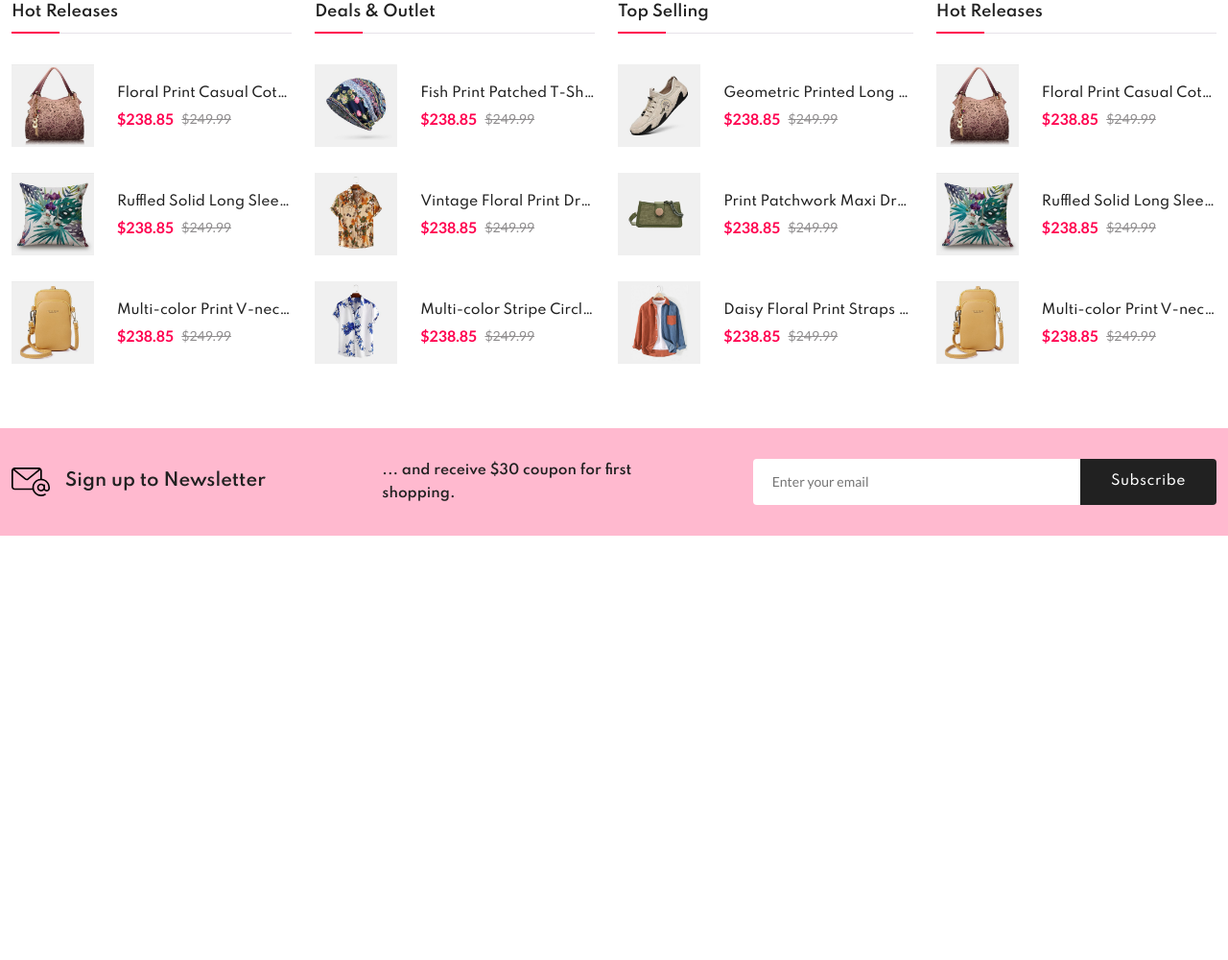
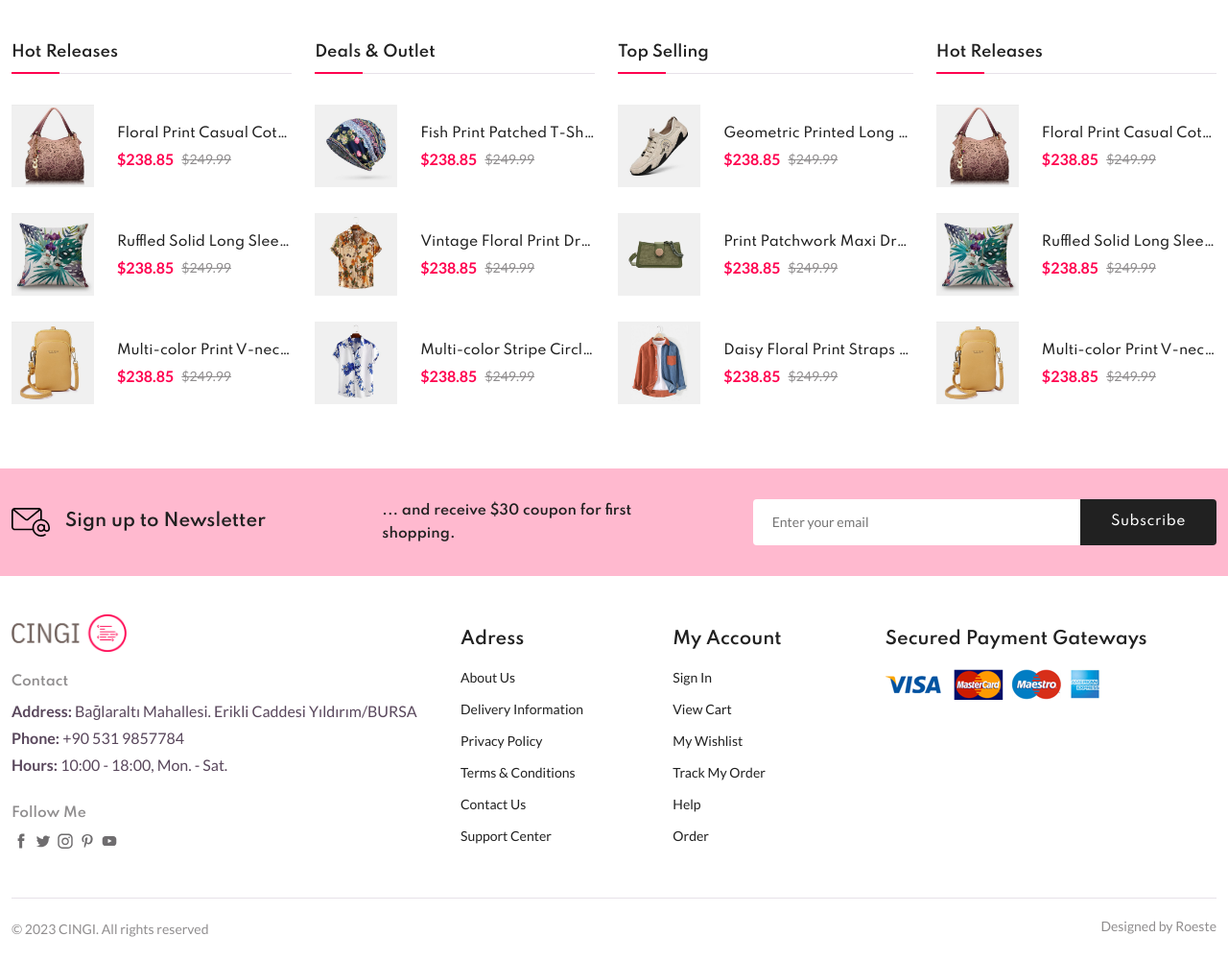
Before and after one commit to Roestee/Ecommerce, a plain HTML site: page index.html in a window 1280 px wide. Shown: the part 4275-5275 px from the top of the page at 96% size. Before the commit the page ends 4833 px from the top, so only its background shows below. Drawn offline with nearby package versions, Linux system fonts and the light colour scheme.

Commit message:
footer update

```diff
--- a/assets/css/styles.css
+++ b/assets/css/styles.css
@@ -417,7 +417,6 @@ input {
 }
 
 .product__item {
-  height: 450px;
   border: 1px solid var(--body-color);
   box-shadow: 0 0 3px hsla(0, 0%, 0%, 0.3);
   transition: all 0.2s var(--transition);
@@ -441,11 +440,9 @@ input {
   display: block;
   overflow: hidden;
   border-radius: 1.25rem;
-  height: 300px;
 }
 
 .product__img {
-  height: 100%;
   vertical-align: middle;
   transition: all 1.2s var(--transition);
 }
@@ -818,7 +815,72 @@ input {
 }
 
 /*=============== FOOTER ===============*/
+.footer__container {
+  grid-template-columns: 4.5fr repeat(2, 2fr) 3.5fr;
+  padding-block: 2.5rem;
+}
 
+.footer__logo-img {
+  width: 120px;
+}
+
+.footer__subtitle {
+  color: var(--text-color-light);
+  font-size: var(--small-font-size);
+  margin-block: 1.25rem 0.625rem;
+}
+
+.footer__description {
+  margin-bottom: 0.25rem;
+}
+
+.footer__description span {
+  font-weight: var(--weight-600);
+}
+
+.footer__social .footer__subtitle {
+  margin-top: 1.875rem;
+}
+
+.footer__social-links {
+  column-gap: 0.25rem;
+}
+
+.footer__social-icon {
+  width: 20px;
+  opacity: 0.7;
+}
+
+.footer__title {
+  font-size: var(--large-font-size);
+  margin-block: 1rem 1.25rem;
+}
+
+.footer__link {
+  color: var(--title-color);
+  font-size: var(--small-font-size);
+  margin-bottom: 1rem;
+  display: block;
+  transition: all 0.3s var(--transition);
+}
+
+.footer__link:hover {
+  color: var(--first-color);
+  margin-left: 0.25rem;
+}
+
+.footer__bottom {
+  display: flex;
+  justify-content: space-between;
+  padding-block: 1.25rem;
+  border-top: 1px solid var(--border-color-alt);
+}
+
+.copyright,
+.designer {
+  color: var(--text-color-light);
+  font-size: var(--small-font-size);
+}
 /*=============== BREADCRUMBS ===============*/
 
 /*=============== SHOP ===============*/
--- a/index.html
+++ b/index.html
@@ -584,7 +584,139 @@
     </main>
 
     <!--=============== FOOTER ===============-->
-    <footer class="footer"></footer>
+    <footer class="footer container">
+      <div class="footer__container grid">
+        <div class="footer__content">
+          <a href="index.html" class="footer__logo">
+            <img src="assets/img/logo2.png" alt="" class="footer__logo-img" />
+          </a>
+
+          <h4 class="footer__subtitle">Contact</h4>
+
+          <p class="footer__description">
+            <span>Address: </span> Bağlaraltı Mahallesi. Erikli Caddesi
+            Yıldırım/BURSA
+          </p>
+
+          <p class="footer__description">
+            <span>Phone: </span> +90 531 9857784
+          </p>
+
+          <p class="footer__description">
+            <span>Hours: </span> 10:00 - 18:00, Mon. - Sat.
+          </p>
+
+          <div class="footer__social">
+            <h4 class="footer__subtitle">Follow Me</h4>
+            <div class="footer__social-links">
+              <a href="#">
+                <img
+                  src="assets/img/icon-facebook.svg"
+                  alt=""
+                  class="footer__social-icon"
+                />
+              </a>
+
+              <a href="#">
+                <img
+                  src="assets/img/icon-twitter.svg"
+                  alt=""
+                  class="footer__social-icon"
+                />
+              </a>
+
+              <a href="https://www.instagram.com/ibrahimcngi/">
+                <img
+                  src="assets/img/icon-instagram.svg"
+                  alt=""
+                  class="footer__social-icon"
+                />
+              </a>
+
+              <a href="#">
+                <img
+                  src="assets/img/icon-pinterest.svg"
+                  alt=""
+                  class="footer__social-icon"
+                />
+              </a>
+
+              <a href="#">
+                <img
+                  src="assets/img/icon-youtube.svg"
+                  alt=""
+                  class="footer__social-icon"
+                />
+              </a>
+            </div>
+          </div>
+        </div>
+
+        <div class="footer__content">
+          <h3 class="footer__title">Adress</h3>
+
+          <ul class="footer__links">
+            <li>
+              <a href="" class="footer__link">About Us</a>
+            </li>
+            <li>
+              <a href="" class="footer__link">Delivery Information</a>
+            </li>
+            <li>
+              <a href="" class="footer__link">Privacy Policy</a>
+            </li>
+            <li>
+              <a href="" class="footer__link">Terms & Conditions</a>
+            </li>
+            <li>
+              <a href="" class="footer__link">Contact Us</a>
+            </li>
+            <li>
+              <a href="" class="footer__link">Support Center</a>
+            </li>
+          </ul>
+        </div>
+
+        <div class="footer__content">
+          <h3 class="footer__title">My Account</h3>
+
+          <ul class="footer__links">
+            <li>
+              <a href="" class="footer__link">Sign In</a>
+            </li>
+            <li>
+              <a href="" class="footer__link">View Cart</a>
+            </li>
+            <li>
+              <a href="" class="footer__link">My Wishlist</a>
+            </li>
+            <li>
+              <a href="" class="footer__link">Track My Order</a>
+            </li>
+            <li>
+              <a href="" class="footer__link">Help</a>
+            </li>
+            <li>
+              <a href="" class="footer__link">Order</a>
+            </li>
+          </ul>
+        </div>
+
+        <div class="footer__content">
+          <h3 class="footer__title">Secured Payment Gateways</h3>
+          <img
+            src="assets/img/payment-method.png"
+            alt=""
+            class="payment__img"
+          />
+        </div>
+      </div>
+
+      <div class="footer__bottom">
+        <p class="copyright">&copy; 2023 CINGI. All rights reserved</p>
+        <span class="designer">Designed by Roeste</span>
+      </div>
+    </footer>
 
     <!--=============== SWIPER JS ===============-->
     <script src="https://cdn.jsdelivr.net/npm/swiper@10/swiper-bundle.min.js"></script>
```
